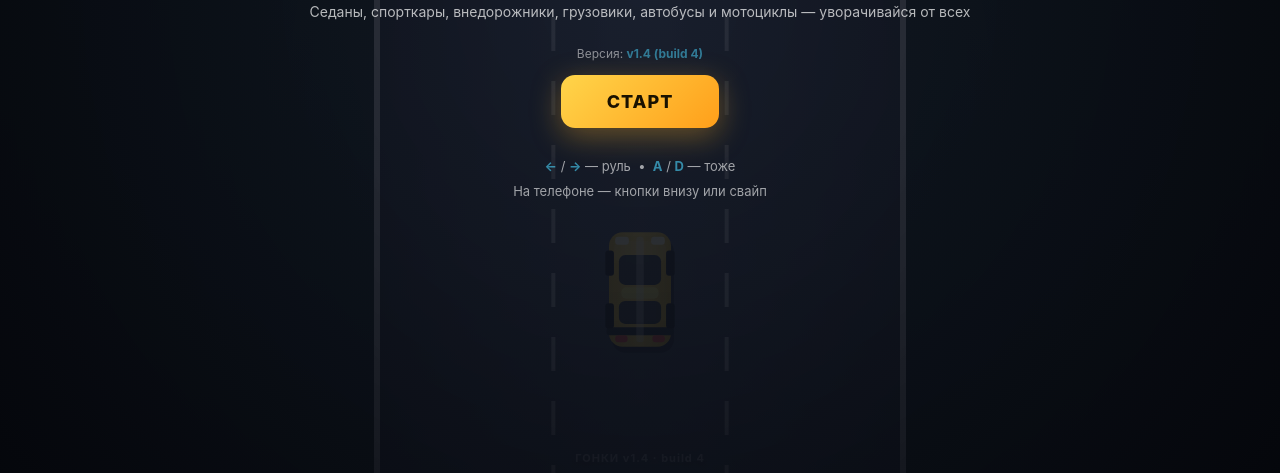
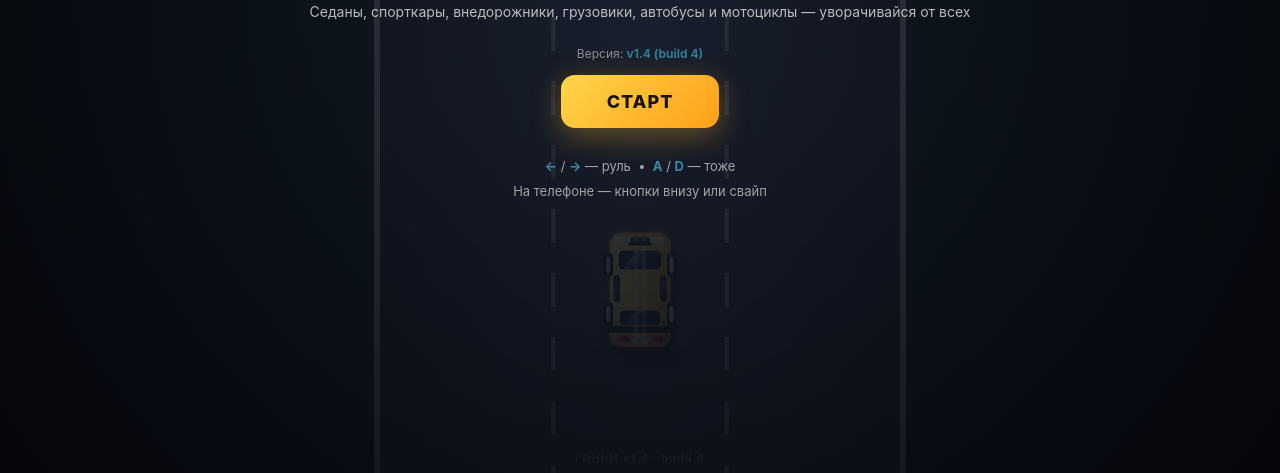
Before and after one commit to alexey17001700-coder/racing_game, a plain HTML site: page index.html in a window 1280 px wide. Shown: the part 327-800 px from the top of the page. Drawn offline with Linux system fonts and the light colour scheme; animation ran at ten frames a second.

Commit message:
Auto-update: index.html

```diff
--- a/index.html
+++ b/index.html
@@ -338,21 +338,79 @@
     ctx.closePath();
   }
 
-  function bodyGrad(w,color){
-    const g = ctx.createLinearGradient(-w/2,0,w/2,0);
-    g.addColorStop(0, shade(color,-30));
-    g.addColorStop(0.5, color);
-    g.addColorStop(1, shade(color,-45));
+  // ===== детализированная отрисовка (псевдо-3D) =====
+  function lg(x0,y0,x1,y1,stops){
+    const g = ctx.createLinearGradient(x0,y0,x1,y1);
+    for(let i=0;i<stops.length;i++) g.addColorStop(stops[i][0], stops[i][1]);
     return g;
+  }
+  function rr(x,y,w,h,r){ roundRect(x,y,w,h,r); ctx.fill(); }
+
+  function dropShadow(w,h){
+    ctx.save();
+    ctx.globalAlpha = .40; ctx.fillStyle = '#000';
+    rr(-w/2+4, -h/2+9, w*1.02, h*1.02, w*0.22);
+    ctx.globalAlpha = .20;
+    rr(-w/2+9, -h/2+16, w*1.08, h*1.05, w*0.26);
+    ctx.restore();
+  }
+
+  function wheel(x,y,w,h){
+    ctx.fillStyle = lg(x,0,x+w,0,[[0,'#06060a'],[.45,'#2b3038'],[1,'#040406']]);
+    rr(x,y,w,h,Math.min(w,h)*0.42);
+    ctx.fillStyle = lg(x,0,x+w,0,[[0,'#6d747e'],[.42,'#d8dee6'],[1,'#545a64']]);
+    rr(x+w*0.26, y+h*0.16, w*0.48, h*0.68, Math.min(w,h)*0.32);
+  }
+
+  function glass(x,y,w,h,r){
+    ctx.fillStyle = lg(x,y,x+w,y+h,[[0,'#0c1524'],[.45,'#1d2f4c'],[1,'#080f1c']]);
+    rr(x,y,w,h,r);
+    ctx.save(); ctx.globalAlpha = .26; ctx.fillStyle = '#d6ecff';
+    ctx.beginPath();
+    ctx.moveTo(x+w*0.10, y+h); ctx.lineTo(x+w*0.40, y);
+    ctx.lineTo(x+w*0.58, y);  ctx.lineTo(x+w*0.28, y+h);
+    ctx.closePath(); ctx.fill(); ctx.restore();
+  }
+
+  function headlight(x,y,w,h,isPlayer){
+    ctx.save();
+    ctx.shadowColor = isPlayer ? 'rgba(255,246,190,.95)' : 'rgba(255,90,90,.85)';
+    ctx.shadowBlur = 14;
+    ctx.fillStyle = lg(x,0,x+w,0,[[0,'#fffdf2'],[.5, isPlayer?'#fff0a8':'#ff9a9a'],[1,'#ffe9a0']]);
+    rr(x,y,w,h,h*0.45);
+    ctx.restore();
+  }
+
+  function taillight(x,y,w,h){
+    ctx.save();
+    ctx.shadowColor = 'rgba(255,45,45,.9)'; ctx.shadowBlur = 12;
+    ctx.fillStyle = lg(x,0,x+w,0,[[0,'#ff6060'],[.5,'#c81f1f'],[1,'#8a0f0f']]);
+    rr(x,y,w,h,h*0.45);
+    ctx.restore();
+  }
+
+  function plate(x,y,w,h){
+    ctx.fillStyle = '#eef1f5'; rr(x,y,w,h,1.5);
+    ctx.fillStyle = 'rgba(25,40,80,.5)'; rr(x+w*0.14, y+h*0.28, w*0.72, h*0.44, 1);
+  }
+
+  function bodyPaint(w,h,color){
+    ctx.fillStyle = lg(-w/2,0,w/2,0,[
+      [0, shade(color, 58)],
+      [.13, shade(color, 20)],
+      [.48, color],
+      [.80, shade(color,-32)],
+      [1, shade(color,-64)]
+    ]);
+    rr(-w/2,-h/2,w,h,w*0.20);
+    ctx.fillStyle = lg(0,-h/2,0,h/2,[[0,'rgba(255,255,255,.16)'],[.35,'rgba(255,255,255,0)'],[1,'rgba(0,0,0,.22)']]);
+    rr(-w/2,-h/2,w,h,w*0.20);
   }
 
   function drawVehicle(x,y,w,h,type,color,tilt,isPlayer){
     ctx.save();
     ctx.translate(x,y);
     ctx.rotate(tilt*0.25);
-    // тень
-    ctx.fillStyle = 'rgba(0,0,0,.45)';
-    roundRect(-w/2+3, -h/2+6, w, h, w*0.22); ctx.fill();
     if(type === 'truck') drawTruck(w,h,color,isPlayer);
     else if(type === 'bus') drawBus(w,h,color,isPlayer);
     else if(type === 'moto') drawMoto(w,h,color,isPlayer);
@@ -361,47 +419,75 @@
   }
 
   function drawCarBody(w,h,color,isPlayer,type){
+    const isSport = type === 'sport', isSuv = type === 'suv';
+    dropShadow(w,h);
+
+    // порог (тёмный низ кузова)
+    ctx.fillStyle = lg(-w/2,0,w/2,0,[[0,shade(color,-62)],[.5,shade(color,-40)],[1,shade(color,-74)]]);
+    rr(-w/2,-h/2,w,h,w*0.20);
+
     // кузов
-    ctx.fillStyle = bodyGrad(w,color);
-    roundRect(-w/2, -h/2, w, h, w*0.22); ctx.fill();
-    // блик на капоте
-    ctx.fillStyle = 'rgba(255,255,255,.10)';
-    roundRect(-w*0.42, -h*0.42, w*0.84, h*0.18, w*0.12); ctx.fill();
-    // лобовое
-    ctx.fillStyle = 'rgba(15,25,45,.85)';
-    roundRect(-w*0.34, -h*0.30, w*0.68, h*0.26, w*0.1); ctx.fill();
-    // заднее
-    roundRect(-w*0.34, h*0.10, w*0.68, h*0.20, w*0.1); ctx.fill();
+    const bw = w*0.95, bh = h*0.97;
+    bodyPaint(bw,bh,color);
+
+    // линии капота и багажника
+    ctx.strokeStyle = 'rgba(0,0,0,.20)'; ctx.lineWidth = 1.2;
+    ctx.beginPath(); ctx.moveTo(-bw*0.44,-bh*0.31); ctx.lineTo(bw*0.44,-bh*0.31); ctx.stroke();
+    ctx.beginPath(); ctx.moveTo(-bw*0.44, bh*0.29); ctx.lineTo(bw*0.44, bh*0.29); ctx.stroke();
+
     // крыша
-    ctx.fillStyle = shade(color, 22);
-    roundRect(-w*0.30, -h*0.02, w*0.60, h*0.10, w*0.08); ctx.fill();
-    if(type === 'suv'){
-      // багажник на крыше
-      ctx.fillStyle = '#2b2f38';
-      roundRect(-w*0.34, -h*0.07, w*0.68, h*0.05, 3); ctx.fill();
+    const rw = bw*(isSport?0.66:0.72), rh = bh*(isSport?0.28:0.32);
+    ctx.fillStyle = lg(-rw/2,0,rw/2,0,[[0,shade(color,42)],[.45,shade(color,12)],[1,shade(color,-42)]]);
+    rr(-rw/2, -rh/2, rw, rh, rw*0.18);
+
+    // стёкла
+    glass(-bw*0.36, -bh*0.35, bw*0.72, bh*0.17, bw*0.07);
+    glass(-bw*0.34,  bh*0.19, bw*0.68, bh*0.13, bw*0.07);
+    glass(-bw*0.45, -bh*0.13, bw*0.11, bh*0.24, 3);
+    glass( bw*0.34, -bh*0.13, bw*0.11, bh*0.24, 3);
+
+    // зеркала
+    ctx.fillStyle = shade(color,-28);
+    rr(-bw*0.56, -bh*0.30, bw*0.12, bh*0.05, 2);
+    rr( bw*0.44, -bh*0.30, bw*0.12, bh*0.05, 2);
+
+    // фары, стопы, номер, решётка
+    headlight(-bw*0.40, -bh*0.47, bw*0.24, bh*0.055, isPlayer);
+    headlight( bw*0.16, -bh*0.47, bw*0.24, bh*0.055, isPlayer);
+    taillight(-bw*0.40,  bh*0.42, bw*0.22, bh*0.05);
+    taillight( bw*0.18,  bh*0.42, bw*0.22, bh*0.05);
+    plate(-bw*0.13, bh*0.44, bw*0.26, bh*0.045);
+    ctx.fillStyle = 'rgba(15,18,24,.85)';
+    rr(-bw*0.16, -bh*0.47, bw*0.32, bh*0.05, 2);
+
+    // детали по типу
+    if(isSport){
+      ctx.fillStyle = '#15181e';
+      rr(-bw*0.56, bh*0.33, bw*1.12, bh*0.06, 3);
+      ctx.fillStyle = 'rgba(255,255,255,.32)';
+      rr(-bw*0.10, -bh*0.46, bw*0.07, bh*0.92, 2);
+      rr( bw*0.03, -bh*0.46, bw*0.07, bh*0.92, 2);
+      ctx.fillStyle = '#1b1f26';
+      rr(-bw*0.20, -bh*0.43, bw*0.40, bh*0.035, 2);
     }
-    if(type === 'sport'){
-      // спойлер
-      ctx.fillStyle = '#1b1e24';
-      roundRect(-w*0.54, h*0.33, w*1.08, h*0.07, 3); ctx.fill();
-      // полоса на кузове
-      ctx.fillStyle = 'rgba(255,255,255,.35)';
-      roundRect(-w*0.06, -h*0.46, w*0.12, h*0.92, 3); ctx.fill();
+    if(isSuv){
+      ctx.fillStyle = '#2b3038';
+      rr(-rw*0.54, -rh*0.62, rw*0.10, rh*1.24, 2);
+      rr( rw*0.44, -rh*0.62, rw*0.10, rh*1.24, 2);
+      ctx.fillStyle = '#33383f';
+      rr(-rw*0.36, -rh*0.34, rw*0.72, rh*0.62, 4);
+      ctx.fillStyle = 'rgba(255,255,255,.10)';
+      rr(-rw*0.36, -rh*0.34, rw*0.72, rh*0.16, 4);
+      ctx.fillStyle = '#20242a';
+      rr(-bw*0.46, -bh*0.50, bw*0.92, bh*0.045, 3);
     }
-    // фары
-    ctx.fillStyle = isPlayer ? '#fff6c0' : '#ff5c5c';
-    roundRect(-w*0.40, -h*0.46, w*0.22, h*0.07, 3); ctx.fill();
-    roundRect( w*0.18, -h*0.46, w*0.22, h*0.07, 3); ctx.fill();
-    // стопы
-    ctx.fillStyle = 'rgba(255,60,60,.9)';
-    roundRect(-w*0.40, h*0.40, w*0.20, h*0.06, 3); ctx.fill();
-    roundRect( w*0.20, h*0.40, w*0.20, h*0.06, 3); ctx.fill();
+
     // колёса
-    ctx.fillStyle = '#111';
-    roundRect(-w*0.56, -h*0.34, w*0.14, h*0.22, 3); ctx.fill();
-    roundRect( w*0.42, -h*0.34, w*0.14, h*0.22, 3); ctx.fill();
-    roundRect(-w*0.56,  h*0.12, w*0.14, h*0.22, 3); ctx.fill();
-    roundRect( w*0.42,  h*0.12, w*0.14, h*0.22, 3); ctx.fill();
+    const ww = w*0.15, wh = h*0.21;
+    wheel(-w*0.585, -h*0.32, ww, wh);
+    wheel( w*0.435, -h*0.32, ww, wh);
+    wheel(-w*0.585,  h*0.11, ww, wh);
+    wheel( w*0.435,  h*0.11, ww, wh);
   }
 
   function drawTruck(w,h,color,isPlayer){
```
